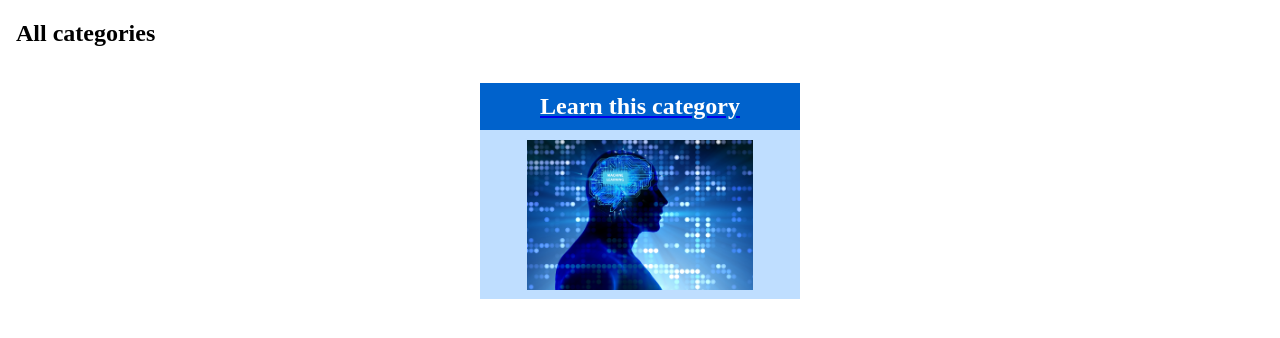
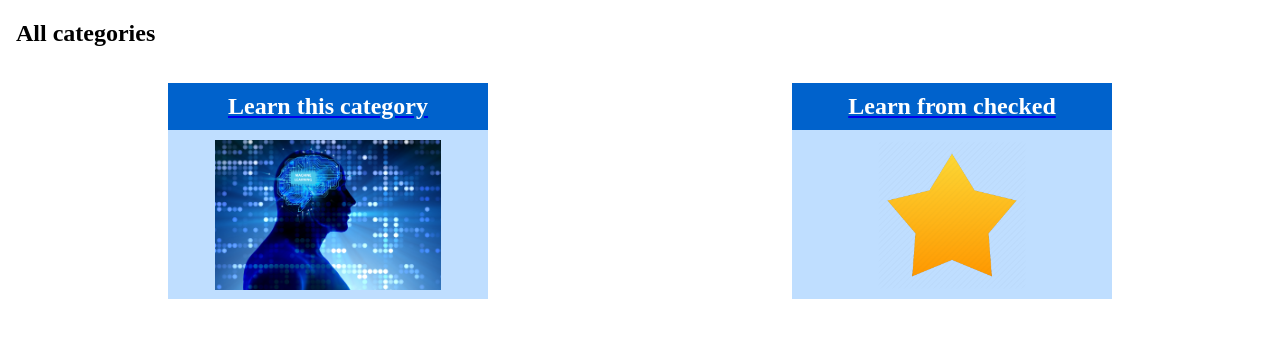
Before and after one commit to kamei002/LET, a Django app: page /word/category in a window 1280 px wide. Shown: the part 50-388 px from the top of the page. Run offline with Django 3.2, Linux system fonts and the light colour scheme; the visitor is signed in with stand-in values (Sample User, id 1); data that the repository does not hold is empty.

Commit message:
Added Setting edit form Added Learn from checked words function

```diff
--- a/src/learn_word/models.py
+++ b/src/learn_word/models.py
@@ -7,13 +7,17 @@ import datetime
 import logging
 logger = logging.getLogger("app")
 
-def show_study_words(user_id, limit=100, category_id=None):
+def show_study_words(user_id, limit=100, category_id=None, is_checked=0):
     sql = "SELECT english_word.* FROM english_word " \
         + "LEFT JOIN word_summary ON english_word.id = word_summary.english_word_id " \
         + f"AND word_summary.user_id = {user_id} "
 
+    sql += f"WHERE 1=1 "
     if category_id:
-        sql += f"WHERE english_word.category_id = {category_id} "
+        sql += f"AND english_word.category_id = {category_id} "
+
+    if is_checked:
+        sql += f"AND word_summary.is_checked = true "
 
     sql += f"ORDER BY word_summary.order LIMIT {limit}"
 
--- a/src/learn_word/urls.py
+++ b/src/learn_word/urls.py
@@ -5,11 +5,11 @@ from rest_framework import routers
 app_name = 'word'
 router = routers.DefaultRouter()
 urlpatterns = [
-    path('learn', views.learn),
-    path('learn/result', views.learn_result),
     path('list', views.WordList.as_view()),
     path('api/star', views.Star.as_view()),
     path('api/unknown-word', views.UnknownWord.as_view()),
+    path('setting', views.Setting.as_view()),
+    path('learn', views.learn),
+    path('learn/result', views.learn_result),
     path('category', views.category),
-
 ]
--- a/src/learn_word/views.py
+++ b/src/learn_word/views.py
@@ -10,6 +10,8 @@ from django.shortcuts import render
 from django.contrib.auth.decorators import login_required
 from django.core.cache import cache
 
+
+from learn_word import forms
 from learn_word import models
 import logging
 logger = logging.getLogger("app")
@@ -77,17 +79,48 @@ class UnknownWord(LoginRequiredMixin, APIView):
         return Response(status=status.HTTP_200_OK)
 
 
+class Setting(LoginRequiredMixin, APIView):
+
+    renderer_classes = [TemplateHTMLRenderer]
+
+    def get(self, request):
+        user = request.user
+        setting = models.WordLearnSetting.find_by_user_id(user.id)
+        form = forms.SettingForm(setting.__dict__)
+        data = {
+            'form': form,
+        }
+        return Response(data=data, template_name='word/setting.html')
+
+    def post(self, request):
+        user = request.user
+        setting = models.WordLearnSetting.find_by_user_id(user.id)
+        logger.debug(request.POST)
+        form = forms.SettingForm(request.POST, instance=setting)
+
+        data = {
+            'form': form,
+        }
+        if not form.is_valid():
+            logger.debug(f'validate error: {form}')
+            return Response(data=data, template_name='word/setting.html')
+
+        form.save()
+
+        return redirect('/account/dashboard')
+
 @login_required
 def category(request):
     category_id = request.GET.get('category_id')
     path = '/'
+    learn_url = f'/word/learn?c=1'
     if category_id:
         this_category = models.WordCategory.objects.get(pk=category_id)
         path = f'{this_category.path}{this_category.id}/'
-        this_category.learn_url = f'/word/learn?category_id={this_category.id}'
+        this_category.learn_url = f'{learn_url}&category_id={this_category.id}'
     else:
         this_category = models.WordCategory(name='All categories')
-        this_category.learn_url = f'/word/learn'
+        this_category.learn_url = learn_url
 
     categories = models.WordCategory.get_category(path=path)
     for category in categories:
@@ -100,6 +133,9 @@ def category(request):
 def learn(request):
     index = request.GET.get("index", 0)
     category_id = request.GET.get("category_id", 'None')
+    visible_checked = request.GET.get("visible_checked", 0)
+    if visible_checked:
+        visible_checked = 1
     index = int(index)
     try:
         if category_id == 'None':
@@ -115,13 +151,18 @@ def learn(request):
     setting = models.WordLearnSetting.find_by_user_id(user.id)
     limit = setting.learn_num
 
-    key = f'{user.id}_study_words_{category_id}'
+    key = f'study_words_user_{user.id}_checked_{visible_checked}_category_{category_id}'
     if index == 0:
         cache.delete(key)
 
     study_words = cache.get(key)
     if(not study_words):
-        study_words = models.show_study_words(user_id=user.id, category_id=category_id, limit=limit)
+        study_words = models.show_study_words(
+            user_id=user.id,
+            category_id=category_id,
+            limit=limit,
+            is_checked=visible_checked
+        )
         study_words = list(study_words)
         cache.set(key, study_words, timeout=60*60*3)
         logger.info("get study_words")
@@ -129,10 +170,12 @@ def learn(request):
     word_count = len(study_words)
     if(word_count < index+1):
         cache.delete(key)
+        url = f'/word/learn/result?limit={word_count}'
         if category_id:
-            return redirect(f'/word/learn/result?category_id={category_id}')
-
-        return redirect('/word/learn/result')
+            url += f'&category_id={category_id}'
+        if visible_checked:
+            url += f'&visible_checked={visible_checked}'
+        return redirect(url)
 
     study_word = study_words[index]
     word_log = models.WordLog.create(user_id=user.id, english_word_id=study_word.id)
@@ -145,14 +188,17 @@ def learn(request):
         "index": index,
         "category_id": category_id,
         "word_count": word_count,
+        "visible_checked": visible_checked,
     }
     return render(request, template_name='word/learn.html', context=data)
 
 @login_required
 def learn_result(request):
     user = request.user
-    setting = models.WordLearnSetting.find_by_user_id(user.id)
-    limit = setting.learn_num
+    # setting = models.WordLearnSetting.find_by_user_id(user.id)
+
+    limit = request.GET.get("limit", 0)
+    limit = int(limit)
     word_logs = models.WordLog.get_learn_result(user_id=user.id, limit=limit)
 
     rate = len([l for l in word_logs if l.is_unknown is False]) / len(word_logs) * 100
@@ -165,10 +211,12 @@ def learn_result(request):
         word.display_count = word_summary.display_count
 
     category_id = request.GET.get("category_id", 'None')
-    if(category_id == 'None'):
-        learn_url = f'/word/learn'
-    else:
-        learn_url = f'/word/learn?category_id={category_id}'
+    visible_checked = request.GET.get("visible_checked", 0)
+    learn_url = f'/word/learn?continue=1'
+    if(category_id != 'None'):
+        learn_url += f'&category_id={category_id}'
+    if visible_checked:
+        learn_url += f'&visible_checked={visible_checked}'
 
     data = {
         'category_id': category_id,
--- a/src/templates/word/category.html
+++ b/src/templates/word/category.html
@@ -12,13 +12,26 @@
     <h2>{{ this_category.name }}</h2>
     <div class="card-wrap">
         <div class="card">
-            <a href="{{this_category.learn_url}}">
+            <a href="/word/learn?category_id={{this_category.id}}">
                 <div class="title">
                     Learn this category
                 </div>
                 <div class="contents">
                     <div class="sambnail">
                         <img src="{% static 'images/learn.jpg' %}">
+
+                    </div>
+                </div>
+            </a>
+        </div>
+        <div class="card">
+            <a href="/word/learn?category_id={{this_category.id}}&visible_checked=1">
+                <div class="title">
+                    Learn from checked
+                </div>
+                <div class="contents">
+                    <div class="sambnail">
+                        <img src="{% static 'images/star.png' %}">
 
                     </div>
                 </div>
--- a/src/templates/word/learn.html
+++ b/src/templates/word/learn.html
@@ -47,6 +47,7 @@
                         data-word-audio-path={{study_word.audio_path}}
                         data-category-id={{category_id}}
                         data-index={{index}}
+                        data-visible-checked={{visible_checked}}
                     >
 
                 </div>
--- a/static/css/account/login.min.css
+++ b/static/css/account/login.min.css
@@ -1 +1 @@
-.contents-wrap .main-contents-wrapper #main-contents{padding:0}.login-container,.login-container .login-form{display:flex;align-items:center;justify-content:center}.login-container .login-form{background-color:#fff;min-height:30vh;width:100%;max-width:600px;padding:2rem}.login-container .login-form form{max-width:600px;width:100%}.login-container .login-form form .title{text-align:center;font-weight:700;font-size:5rem;margin-bottom:25px;color:#eb4a2c;text-shadow:0 0 #640e13,-1px 1px #640e13,-2px 2px #640e13,-3px 3px #640e13,-4px 4px #640e13,-5px 5px #640e13,-6px 6px #640e13,-7px 7px #640e13,-8px 8px #640e13,-9px 9px #640e13,-10px 10px #640e13,-11px 11px #640e13,-12px 12px #640e13,-13px 13px #640e13,-14px 14px #640e13,-15px 15px #640e13,-16px 16px #640e13,-17px 17px #640e13,-18px 18px #640e13,-19px 19px #640e13,-20px 20px}.login-container .login-form .error-message{background-color:#fbf1f2;color:#dc3545;padding:1em;border:1px solid;margin:1em 0}.login-container .field-wrap{margin-bottom:1rem}.login-container .field-wrap .field-contents input{padding-left:10px;width:100%;height:45px}
+.contents-wrap .main-contents-wrapper #main-contents{padding:0}.login-container,.login-container .login-form{display:flex;align-items:center;justify-content:center}.login-container .login-form{background-color:#fff;min-height:30vh;width:100%;max-width:600px;padding:2rem}.login-container .login-form form{max-width:600px;width:100%}.login-container .login-form form .title{text-align:center;font-weight:700;font-size:5rem;margin-bottom:25px;color:#eb4a2c;text-shadow:0 0 #640e13,-1px 1px #640e13,-2px 2px #640e13,-3px 3px #640e13,-4px 4px #640e13,-5px 5px #640e13,-6px 6px #640e13,-7px 7px #640e13,-8px 8px #640e13,-9px 9px #640e13,-10px 10px #640e13,-11px 11px #640e13,-12px 12px #640e13,-13px 13px #640e13,-14px 14px #640e13,-15px 15px #640e13,-16px 16px #640e13,-17px 17px #640e13,-18px 18px #640e13,-19px 19px #640e13,-20px 20px}.login-container .login-form .error-message{background-color:#fbf1f2;color:#dc3545;padding:1em;border:1px solid;margin:1em 0}
--- a/static/css/base.css
+++ b/static/css/base.css
@@ -206,6 +206,16 @@ body {
   margin: 0;
 }
 
+.field-wrap {
+  margin: 1rem;
+}
+
+.field-wrap .field-contents input {
+  padding-left: 10px;
+  width: calc(100% - 10px);
+  height: 45px;
+}
+
 .error {
   color: #262626;
   background: #FFEBE8;
--- /dev/null
+++ b/static/css/word/setting.css
@@ -0,0 +1,3 @@
+.setting {
+  max-width: 300px;
+}
--- /dev/null
+++ b/static/css/word/setting.min.css
@@ -0,0 +1 @@
+.setting{max-width:300px}
--- a/static/js/word/learn.js
+++ b/static/js/word/learn.js
@@ -6,6 +6,7 @@ const app = new Vue({
         isChecked: false,
         meanShow: false,
         sending: false,
+        visibleChecked: false,
         id: 0,
       },
     methods: {
@@ -60,6 +61,9 @@ const app = new Vue({
             if(Number(app.categoryId)){
                 url += `&category_id=${app.categoryId}`
             }
+            if(Number(app.visibleChecked)){
+                url += `&visible_checked=${app.visibleChecked}`
+            }
             location.replace(url)
         },
         hasErrorAnswer(){
@@ -91,6 +95,7 @@ const app = new Vue({
         this.word =  params.dataset.wordWord;
         this.categoryId =  params.dataset.categoryId;
         this.index = Number(params.dataset.index);
+        this.visibleChecked =  Number(params.dataset.visibleChecked);
 
         axios.defaults.xsrfCookieName = 'csrftoken'
         axios.defaults.xsrfHeaderName = "X-CSRFTOKEN"
--- a/static/scss/base.scss
+++ b/static/scss/base.scss
@@ -186,6 +186,17 @@ body{
         margin: 0;
     }
 }
+
+.field-wrap{
+    margin: 1rem;
+    .field-contents{
+        input{
+            padding-left: 10px;
+            width: calc(100% - 10px);
+            height: 45px;
+        }
+    }
+}
 .error {
     // padding:12px;
     // font-weight:850;
--- /dev/null
+++ b/static/scss/word/setting.scss
@@ -0,0 +1,3 @@
+.setting{
+    max-width: 300px;
+}
```
Also changed, not shown: src/learn_word/forms.py (added, +15 -0 lines), src/templates/account/dashboard.html (+25 -0 lines), src/templates/word/setting.html (added, +27 -0 lines), static/css/account/login.css (+0 -10 lines), static/css/base.min.css (+1 -1 lines), static/scss/account/login.scss (+0 -10 lines), static/images/setting.png (added), static/images/star.png (added).
